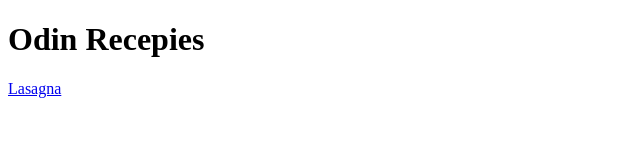
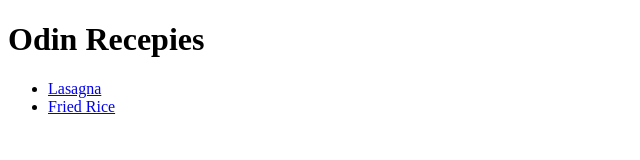
Before and after one commit to TheyluvDara/Odin-recepies, a plain HTML site: page index.html in a window 1280 px wide. Shown: the whole page, without its empty margins (0-640 px from the left). Drawn offline with Linux system fonts and the light colour scheme.

Commit message:
Created a new option for odin recipes.
Created the Fried Rice option.

```diff
--- a/index.html
+++ b/index.html
@@ -7,6 +7,8 @@
 </head>
 <body>
     <h1>Odin Recepies</h1>
-    <a href="./recipes/Lasagna.html">Lasagna</a>
+    <Ul>
+        <li><a href="./recipes/Lasagna.html">Lasagna</a></li>
+        <li><a href="./recipes/Fried-rice.html">Fried Rice</a></li>
 </body>
 </html>
```
